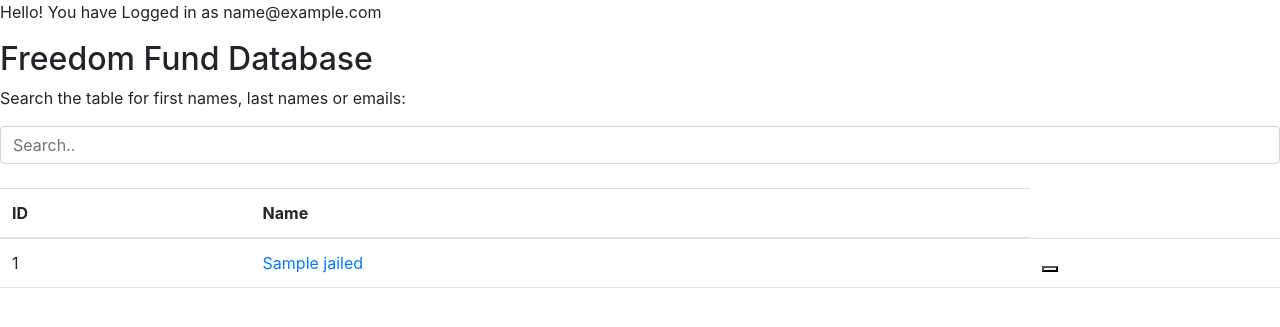
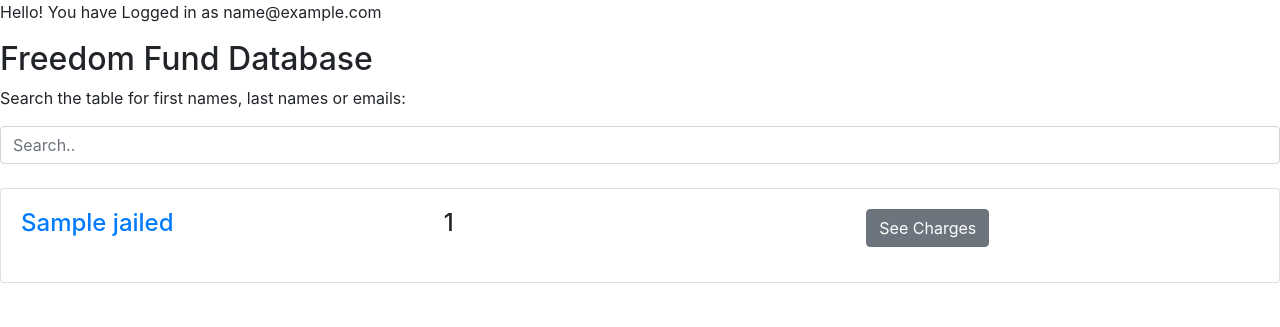
Before and after one commit to joshmess/FreedomFund, a Flask app: page /logged_in in a window 1280 px wide. Shown: the part 56-383 px from the top of the page. Run offline with Flask 2, Linux system fonts and the light colour scheme; the visitor is signed in with stand-in values (Sample User, id 1); a database or web service that is not in the repository returns one stand-in record (values such as "Sample title"); some libraries are stand-ins or nearby versions.

Commit message:
revamped jailed

```diff
--- a/templates/base.html
+++ b/templates/base.html
@@ -62,7 +62,7 @@
       $(document).ready(function () {
         $("#myInput").on("keyup", function () {
           var value = $(this).val().toLowerCase();
-          $("#myTable tr").filter(function () {
+          $(("#jailedCard")).filter(function () {
             $(this).toggle($(this).text().toLowerCase().indexOf(value) > -1);
           });
         });
--- a/templates/logged_in.html
+++ b/templates/logged_in.html
@@ -1,37 +1,32 @@
-{% extends "base.html" %} {% block title %}Youv'e logged in {% endblock %} {%
-block content %}
+{% extends "base.html" %} {% block title %}You've logged in {% endblock %}
+{%block content %}
 <p>Hello! You have Logged in as {{ email }}</p>
 
 <h2>Freedom Fund Database</h2>
 <p>Search the table for first names, last names or emails:</p>
 <input class="form-control" id="myInput" type="text" placeholder="Search.." />
 <br />
-<table class="table table-condensed" style="border-collapse: collapse">
-  <thead>
-    <tr>
-      <th scope="col">ID</th>
-      <th scope="col">Name</th>
-    </tr>
-  </thead>
-  <tbody id="myTable">
-    {% for jailed in candidates%}
-    <tr
-      data-toggle="collapse"
-      data-target="#charges-table{{jailed._id}}"
-      class="accordion-toggle"
-    >
-      <td>{{ jailed._id }}</td>
-      <td>
-        <a href="{{ jailed.Url }}" target="_blank" rel="noreferrer noopener"
-          >{{ jailed.Name }}</a
-        >
-      </td>
-      <td><button class="accordion"></button></td>
-    </tr>
-    <div>
-      <tr>
-        <td colspan="6" class="hiddenRow">
-          <div class="accordian-body collapse" id="charges-table{{jailed._id}}">
+{% for jailed in candidates %}
+<div id="jailedCard" class="card" style="width: 100%;">
+  <div class="card-body">
+    <div class="panel-group">
+      <div class="panel panel-default">
+        <div class="panel-heading">
+          <h4 class="panel-title">
+            <div class="row">
+              <div class="col">
+                <a href={{ jailed.Url }}> {{jailed.Name}} </a>
+              </div>
+              <div class="col">
+                <p>{{ jailed._id }}</p>
+              </div>
+              <div class="col">
+                <button data-toggle="collapse" href="#collapse{{jailed._id}}" type="button" class="btn btn-secondary">See Charges</button>
+            </div>
+          </h4>
+        </div>
+        <div id="collapse{{jailed._id}}" class="panel-collapse collapse">
+          <div class="panel-body">
             <table class="table table-striped">
               <thead>
                 <th scope="col">Arresting Agency</th>
@@ -51,11 +46,10 @@ block content %}
               </tbody>
             </table>
           </div>
-        </td>
-      </tr>
+        </div>
+      </div>
     </div>
-    {% endfor %}
-  </tbody>
-</table>
-
+  </div>
+</div>
+{% endfor %}
 {% endblock %}
```
